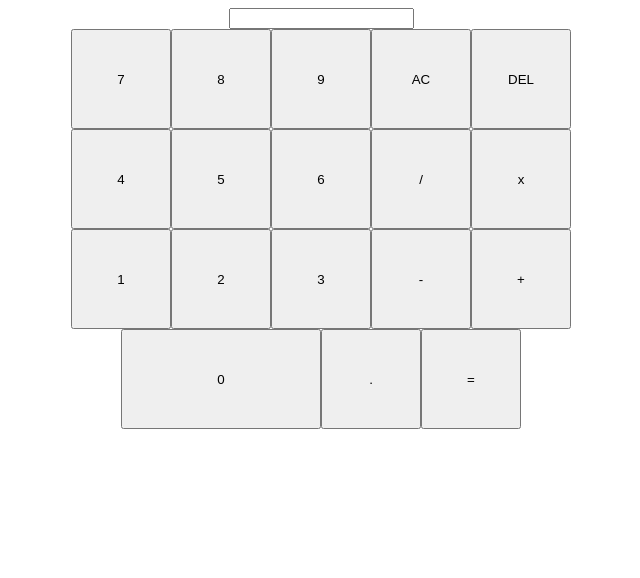
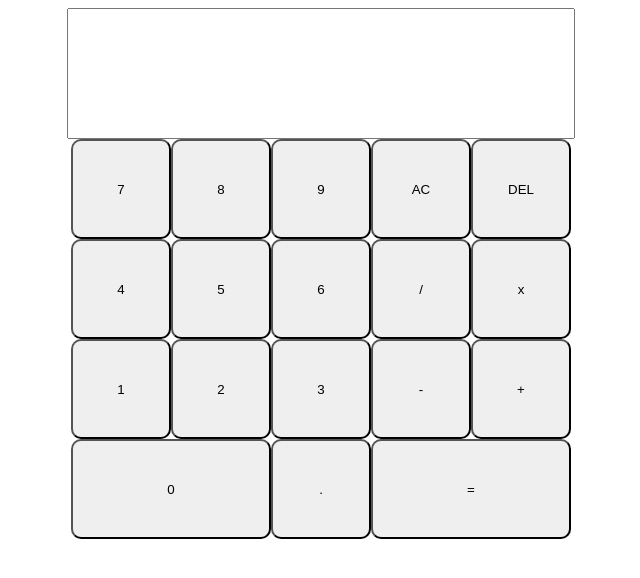
Before and after one commit to AWW0886/calculator, a plain HTML site: page index.html in a window 1280 px wide. Shown: the whole page, without its empty margins (319-959 px from the left). Drawn offline with Linux system fonts and the light colour scheme.

Commit message:
Add input styles

```diff
--- a/styles.css
+++ b/styles.css
@@ -9,6 +9,7 @@
 }
 
 button {
+    border-radius: 10px;
     height: 100px;
     width: 100px;
 }
@@ -16,3 +17,13 @@ button {
 .zero {
     width: 200px;
 }
+
+.equals {
+    width: 200px;
+}
+
+.input {
+    height: 125px;
+    width: 500px;
+    text-size-adjust: 100px;
+}
```
